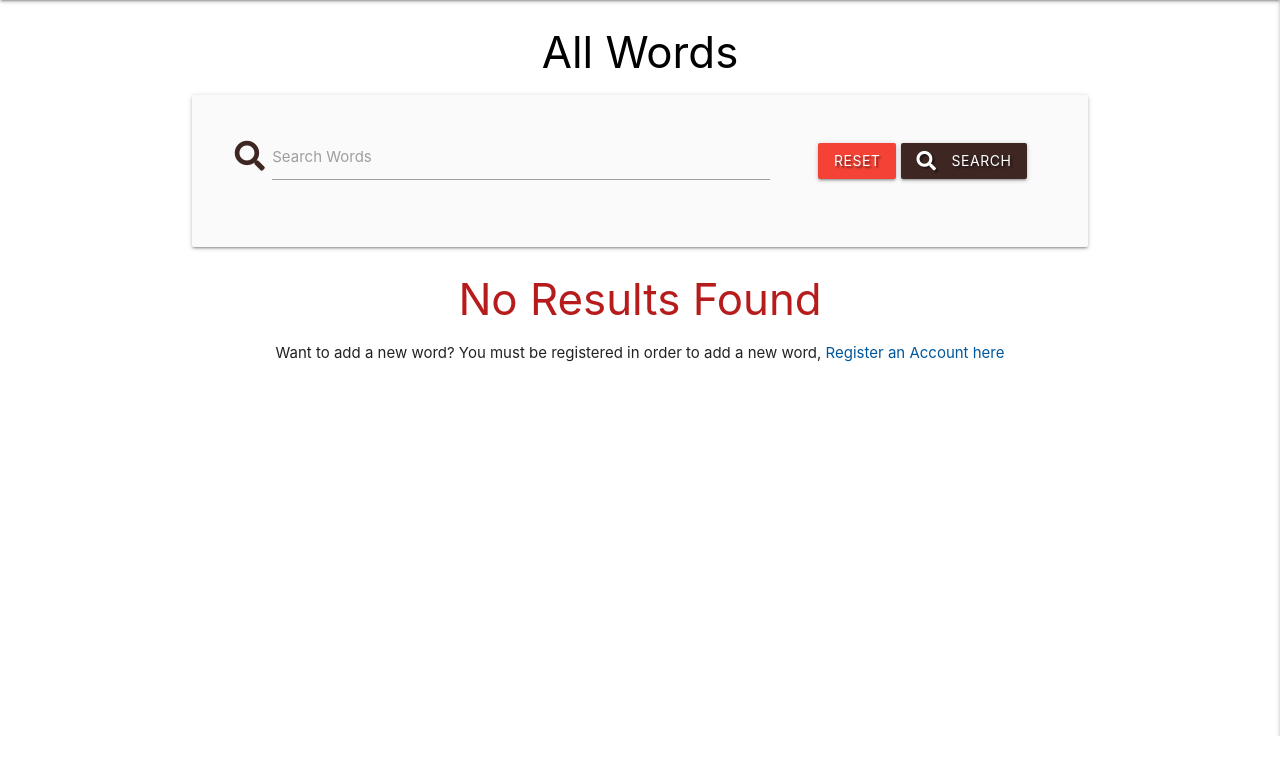
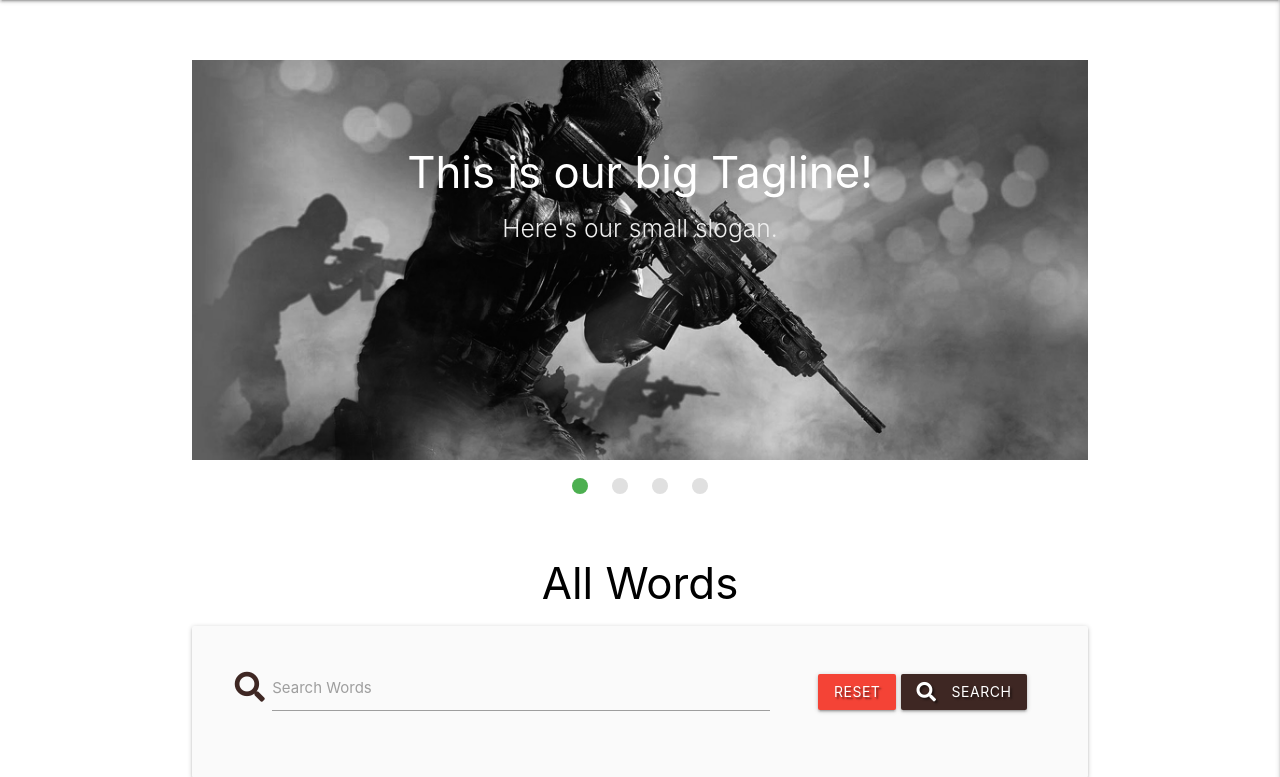
Before and after one commit to adilkhr/my-ms3-project, a Flask app: page / in a window 1280 px wide. Shown: the part 64-841 px from the top of the page. Before the commit the page ends 800 px from the top, so only its background shows below. Run offline with Flask 2, Linux system fonts and the light colour scheme; data that the repository does not hold is empty; some libraries are stand-ins or nearby versions.

Commit message:
Added materialize img slider

```diff
--- a/static/css/style.css
+++ b/static/css/style.css
@@ -20,6 +20,12 @@
     line-height: 42px;
 }
 
+
+.slider{
+    margin-top: 60px;
+    margin-bottom: 60px;
+}
+
 @media (max-width: 400px) {
     nav .brand-logo {
         font-size: 1.40rem !important;
--- a/static/js/script.js
+++ b/static/js/script.js
@@ -1,4 +1,5 @@
 $(document).ready(function(){
     $('.sidenav').sidenav({edge: "right"});
     $('.collapsible').collapsible();
+    $('.slider').slider();
   });
--- a/templates/words.html
+++ b/templates/words.html
@@ -1,5 +1,38 @@
 {% extends "base.html" %}
 {% block content %}
+
+<div class="slider">
+    <ul class="slides">
+      <li>
+        <img src="img/homeimg1.jpg"> <!-- random image -->
+        <div class="caption center-align">
+          <h3>This is our big Tagline!</h3>
+          <h5 class="light grey-text text-lighten-3">Here's our small slogan.</h5>
+        </div>
+      </li>
+      <li>
+        <img src="../templates/img/homeimg2.jpg"> <!-- random image -->
+        <div class="caption left-align">
+          <h3>Left Aligned Caption</h3>
+          <h5 class="light grey-text text-lighten-3">Here's our small slogan.</h5>
+        </div>
+      </li>
+      <li>
+        <img src="img/homeimg3.jpg"> <!-- random image -->
+        <div class="caption right-align">
+          <h3>Right Aligned Caption</h3>
+          <h5 class="light grey-text text-lighten-3">Here's our small slogan.</h5>
+        </div>
+      </li>
+      <li>
+        <img src="img/homeimg4.jpg"> <!-- random image -->
+        <div class="caption center-align">
+          <h3>This is our big Tagline!</h3>
+          <h5 class="light grey-text text-lighten-3">Here's our small slogan.</h5>
+        </div>
+      </li>
+    </ul>
+  </div>
 
     <h3 class="black-text text-darken-4 center-align">All Words</h3>
 
```
Also changed, not shown: img/homeimg1.jpg (added), img/homeimg2.jpg (added), img/homeimg3.jpg (added), img/homeimg4.jpg (added).
